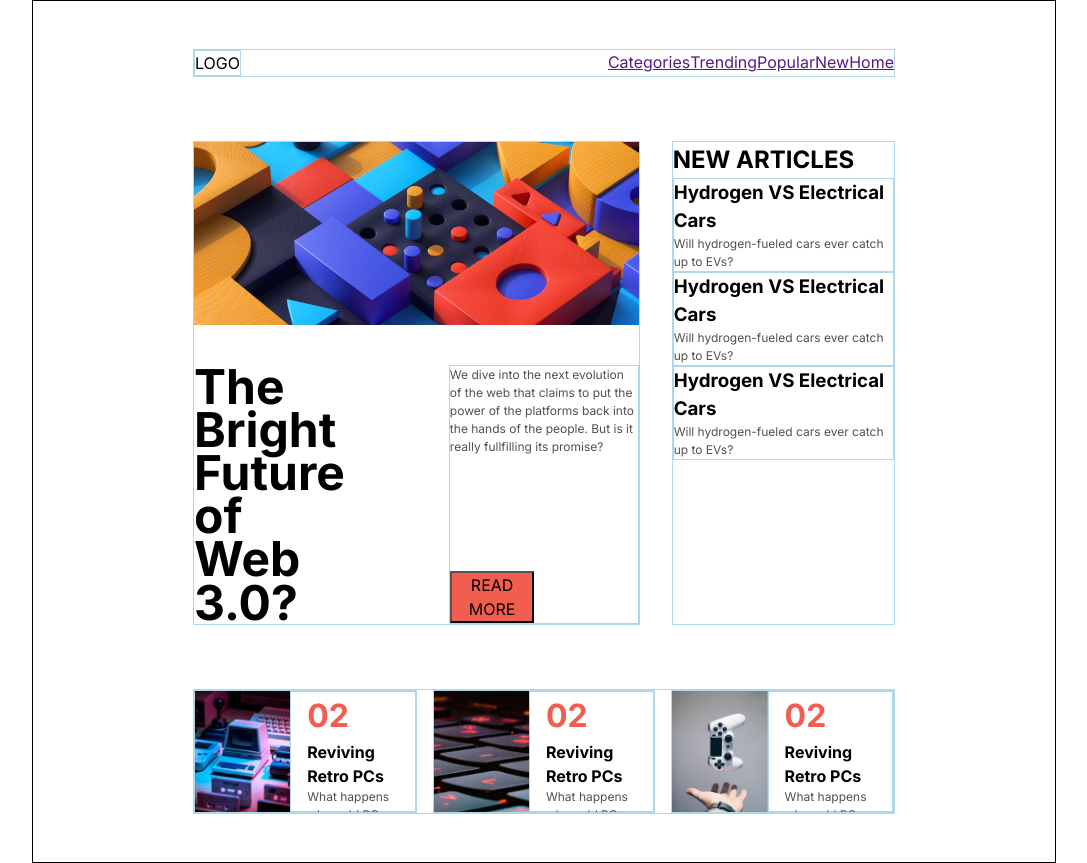
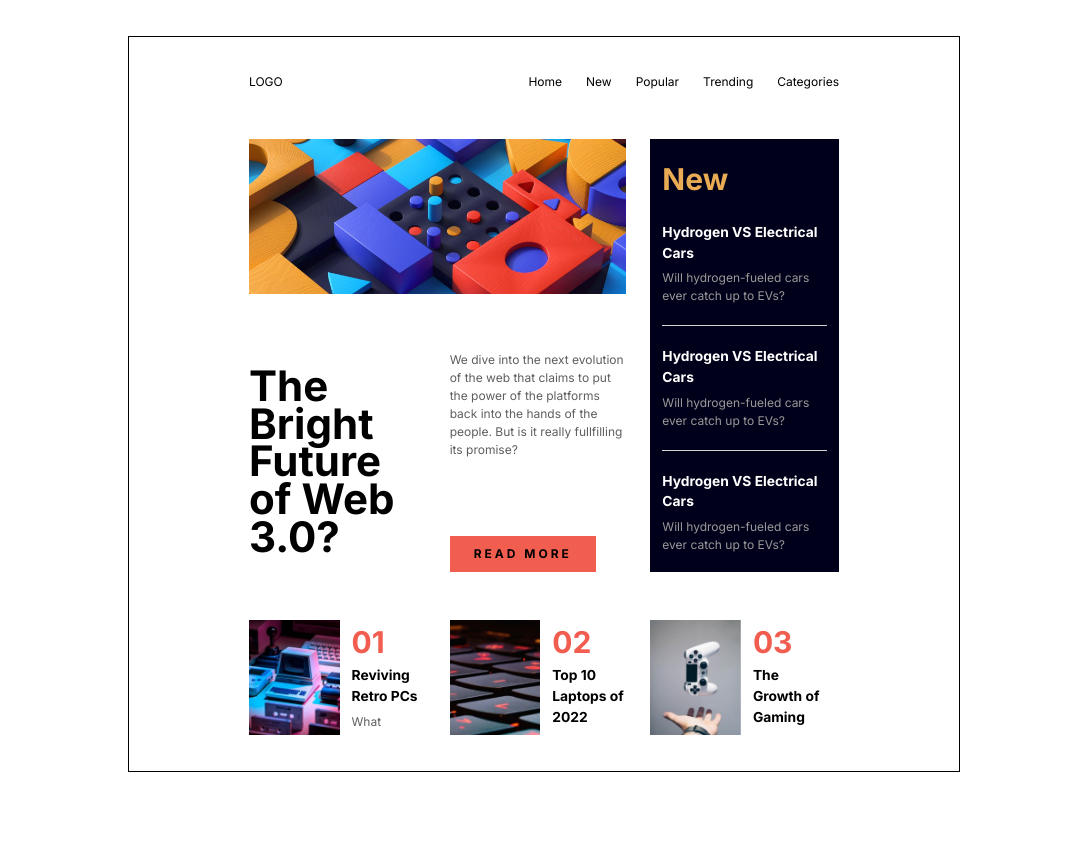
Before and after one commit to bigbass11/FrontEndMentor-NewsHomepage, a plain HTML site: page src/index.html in a window 1280 px wide. Shown: the whole page, without its empty margins (96-1183 px from the left). After the commit the page ends 808 px from the top, so only its background shows below. Drawn offline with nearby package versions, Linux system fonts and the light colour scheme; files that its build step writes are made by us from their sources.

Commit message:
done desktop?

```diff
--- a/src/index.html
+++ b/src/index.html
@@ -32,18 +32,18 @@
         </div>
 
         <div class="new-articles">
-            <h2 class="new-articles__title">NEW ARTICLES</h2>
+            <h2 class="new-articles__title">New</h2>
             <div class="new-articles__card">
-                <h3 class="new-articles-card__title">Hydrogen VS Electrical Cars</h3>
-                <p class="new-articles-card__text">Will hydrogen-fueled cars ever catch up to EVs?</p>
+                <h3 class="new-articles-card__title color-inverse">Hydrogen VS Electrical Cars</h3>
+                <p class="new-articles-card__text color-inverse">Will hydrogen-fueled cars ever catch up to EVs?</p>
             </div>
             <div class="new-articles__card">
-                <h3 class="new-articles-card__title">Hydrogen VS Electrical Cars</h3>
-                <p class="new-articles-card__text">Will hydrogen-fueled cars ever catch up to EVs?</p>
+                <h3 class="new-articles-card__title color-inverse">Hydrogen VS Electrical Cars</h3>
+                <p class="new-articles-card__text color-inverse">Will hydrogen-fueled cars ever catch up to EVs?</p>
             </div>
             <div class="new-articles__card">
-                <h3 class="new-articles-card__title">Hydrogen VS Electrical Cars</h3>
-                <p class="new-articles-card__text">Will hydrogen-fueled cars ever catch up to EVs?</p>
+                <h3 class="new-articles-card__title color-inverse">Hydrogen VS Electrical Cars</h3>
+                <p class="new-articles-card__text color-inverse">Will hydrogen-fueled cars ever catch up to EVs?</p>
             </div>
         </div>
 
@@ -51,8 +51,8 @@
             <div class="top-articles__card">
                 <img src="assets/images/image-retro-pcs.jpg" alt="" class="top-articles__image">
                 <div class="top-articles__text">
-                    <span class="top-articles__number">02</span>
-                    <h2 class="top-articles__title">Reviving Retro PCs</h2>
+                    <h2 class="top-articles__number">01</h2>
+                    <h3 class="top-articles__title">Reviving Retro PCs</h3>
                     <p class="top-articles-__paragraph">What happens when old PCs are given modern upgrades?</p>
                 </div>
             </div>
@@ -60,18 +60,18 @@
             <div class="top-articles__card">
                 <img src="assets/images/image-top-laptops.jpg" alt="" class="top-articles__image">
                 <div class="top-articles__text">
-                    <span class="top-articles__number">02</span>
-                    <h2 class="top-articles__title">Reviving Retro PCs</h2>
-                    <p class="top-articles-__paragraph">What happens when old PCs are given modern upgrades?</p>
+                    <h2 class="top-articles__number">02</h2>
+                    <h3 class="top-articles__title">Top 10 Laptops of 2022</h3>
+                    <p class="top-articles-__paragraph">Our best picks for various needs and budgets.</p>
                 </div>
             </div>
 
             <div class="top-articles__card">
                 <img src="assets/images/image-gaming-growth.jpg" alt="" class="top-articles__image">
                 <div class="top-articles__text">
-                    <span class="top-articles__number">02</span>
-                    <h2 class="top-articles__title">Reviving Retro PCs</h2>
-                    <p class="top-articles-__paragraph">What happens when old PCs are given modern upgrades?</p>
+                    <h2 class="top-articles__number">03</h2>
+                    <h3 class="top-articles__title">The Growth of Gaming</h3>
+                    <p class="top-articles-__paragraph">How the pandemic has sparked fresh opprotunities.</p>
                 </div>
             </div>
         </div>
--- a/src/sass/abstracts/_colors.scss
+++ b/src/sass/abstracts/_colors.scss
@@ -1,2 +1,5 @@
 $main-accent-color: hsl(5, 85%, 63%);
 $secondary-accent-color: hsl(35, 77%, 62%);
+$text-color: hsl(0, 0%, 37%);
+$text-color-inverse-color: rgb(153, 153, 153);
+$dark-dark-dark-blue: hsl(240, 100%, 5%)
--- a/src/sass/base/_reset.scss
+++ b/src/sass/base/_reset.scss
@@ -36,7 +36,24 @@ p, h1, h2, h3, h4, h5, h6 {
 // 8. Get rid of styling on lists
 ul, ol {
   list-style: none;
+
 }
+
+// 9.
+a {
+  text-decoration: none;
+  color: inherit;
+  a:visited {
+  color: inherit;
+  }
+}
+
+// 10. Get rid of button border
+button {
+  border: none;
+}
+
+
 
 // 8. Create a root stacking context
 // #root, #__next {
--- a/src/sass/style.scss
+++ b/src/sass/style.scss
@@ -5,33 +5,59 @@
 @import 'abstracts/colors';
 @import 'base/reset';
 
+
+// Sets rem size
+html {
+    font-size: 12px;
+}
+
 body {
     font-family: 'Inter', sans-serif;
+    display: flex;
+    justify-content: center;
+    align-items: center;
 }
 
-p {
-    font-size: 0.75rem;
-    color: rgb(81, 81, 81);
+h1 {
+    font-size: 3.5rem;
+}
+
+h2 {
+    font-size: 2.5rem;
+}
+
+h3 {
+    font-size: 1.15rem;
+}
+
+p:not(.color-inverse) {
+    color: $text-color;
+}
+
+p.color-inverse {
+    color: $text-color-inverse-color;
 }
 
 .site-main {
-    margin: auto auto;/* centers items horizontally */
     border: solid 1px black;
-    width: 80vw;
+    width: 65vw;
+    margin: 3rem 0 3rem;
     display: grid;
     padding: 3rem 10rem;
+    // margin: 5rem 0;
     grid-template:
       "header header" min-content
       "main-article new-articles" min-content
-      "top-articles top-articles" 125px
+      "top-articles top-articles" auto
       / 2fr 1fr;
     column-gap: 2rem;
     row-gap: 4rem;
 }
 
-div, header {
-    border: solid 1px lightblue;
-}
+// TEMPORARY DELETE AFTER
+// div, header {
+//     border: solid 1px lightblue;
+// }
 
 // Header area
 .header {
@@ -43,7 +69,9 @@ div, header {
 
 .nav__nav-list {
     display: flex;
-    flex-direction: row-reverse;
+    flex-direction: row;
+    justify-content: end;
+    column-gap: 2rem;
 }
 
 // Main article area
@@ -54,7 +82,7 @@ div, header {
       "main-article__image main-article__image" auto
       "main-article__title main-article__content" auto
       / 1fr 1fr;
-    gap: 2.5rem;
+    gap: 2rem;
 
     &__image {
         grid-area: main-article__image;
@@ -65,10 +93,9 @@ div, header {
         display: flex;
         justify-content: left;
         align-items: center;
-        font-size: 3rem;
-        // padding: 1.5rem 1rem;
         line-height: 0.9;
-        padding-right: 4rem;
+        padding-right: 1rem;
+        font-weight: 800;
     }
 
     &__content {
@@ -79,32 +106,62 @@ div, header {
     }
 
     &__button {
-        border-radius: 0.05rem;
         background-color: $main-accent-color;
-        width: 45%;
+        width: fit-content;
+        letter-spacing: 0.25em;
+        padding: 0.75rem 2rem;
         margin-top: 1rem;
+        font-weight: 800;
     }
 }
 
 // New articles area (right side of page)
 .new-articles {
     grid-area: new-articles;
+    padding: 1.5rem 1rem;
+    background-color: $dark-dark-dark-blue;
+
+    &__title {
+        color: $secondary-accent-color;
+    };
+
+    &__card {
+        margin-top: 20px;
+        &:not(:last-child)::after {
+            content: '';
+            display: block;
+            width: 100%;
+            height: 1px;
+            background-color: lightgray;
+            margin-top: 20px;
+        }
+    }
+
+    &-card__title {
+        color: white;
+        margin-bottom: 0.5rem;
+    }
 }
 
 // Top articles area (bottom of page)
 .top-articles {
     grid-area: top-articles;
-    display: grid;
-    grid-template-columns: repeat(auto-fit, minmax(200px, 1fr));
+    display: flex;
+    align-items: stretch;
+    flex-direction: row;
     gap: 1rem;
+    max-height: 115px;
+
 
 
     &__card { // main container
+        flex: 1;
         display: flex;
         // gap: 1rem;
         max-height: 100%;
         max-width: none !important;
         overflow: hidden;
+        // Adds ellipsis (...) to overflowed text
     }
 
     &__image {
@@ -118,17 +175,20 @@ div, header {
         display: flex;
         flex-direction: column;
         justify-content: space-between;
+
+        overflow: hidden;
+        // white-space:nowrap;
+        text-overflow: ellipsis;
+
     }
 
     &__number {
-        font-size: 2rem;
         font-weight: bolder;
         color: $main-accent-color;
     }
 
     &__title {
-        font-size: 1rem;
-        font-weight: bold;
+        margin-bottom: 0.5rem;
     }
 
     &__paragraph {
```
